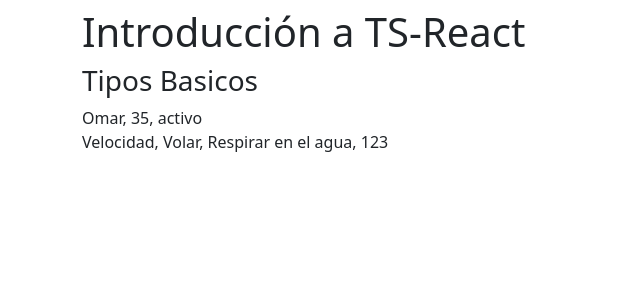
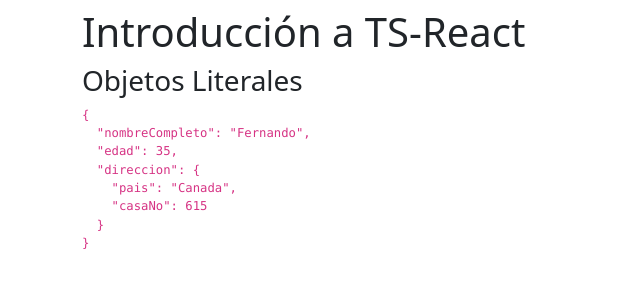
Before and after one commit to omarlv86/react-native-ts-class, a React (Create React App) app: page / in a window 1280 px wide. Shown: the top 300 px of the page, without its empty margins (0-640 px from the left). Built offline with nearby package versions, Linux system fonts and the light colour scheme.

Commit message:
Main | Objetos Literales e interfaces

```diff
--- a/src/App.tsx
+++ b/src/App.tsx
@@ -1,11 +1,13 @@
 import React from 'react'
-import { TiposBasicos } from './typescript/TiposBasicos'
+import { ObjetosLiterales } from './typescript/ObjetosLiterales'
+//import { TiposBasicos } from './typescript/TiposBasicos'
 
 const App = () => {
   return (
     <div className="mt-2">
       <h1>Introducción a TS-React</h1>
-      <TiposBasicos/>
+      {/*<TiposBasicos/>*/}
+      <ObjetosLiterales/>
     </div>
   )
 }
--- /dev/null
+++ b/src/typescript/ObjetosLiterales.tsx
@@ -0,0 +1,34 @@
+interface Persona {
+    nombreCompleto: string;
+    edad: number;
+    /*direccion: {
+        pais: string;
+        casaNo: number;
+    }*/
+    direccion: Direccion
+}
+interface Direccion {
+    pais: string;
+    casaNo: number;
+}
+
+export const ObjetosLiterales = () => {
+    const persona: Persona = {
+        nombreCompleto: 'Fernando',
+        edad: 35,
+        direccion: {
+            pais: 'Canada',
+            casaNo: 615
+        }
+    }
+    return (
+        <>
+            <h3>Objetos Literales</h3>
+            <code>
+                <pre>
+                    {JSON.stringify( persona, null, 2)}
+                </pre>
+            </code>
+        </>
+    )
+}
```
